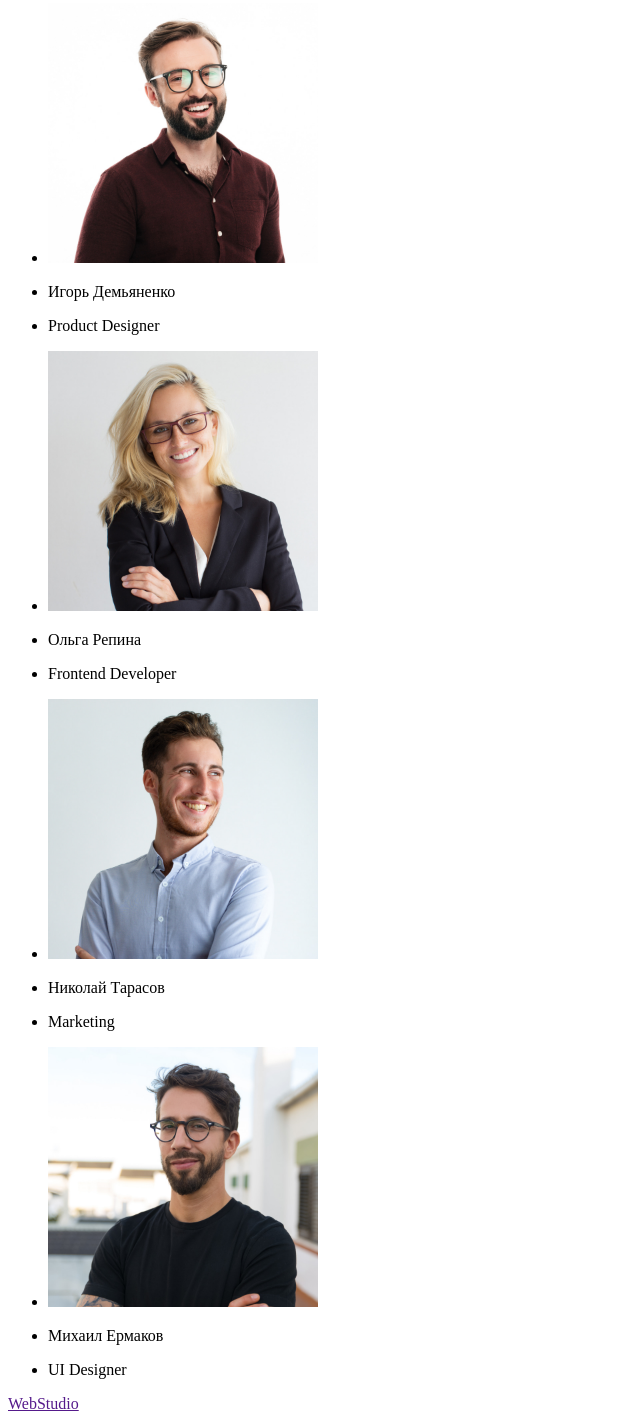
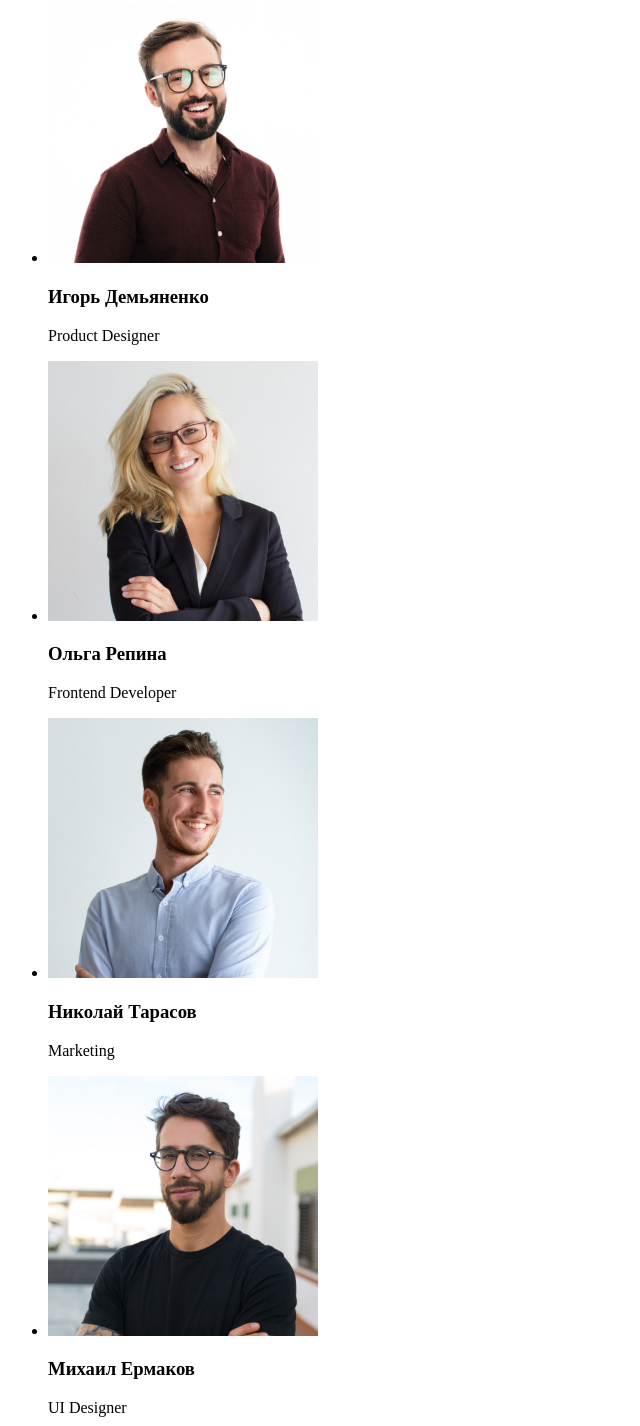
Before and after one commit to yankovskyi-ruslan/goit-markup-hw-01, a plain HTML site: page index.html in a window 1280 px wide. Shown: the part 1570-2996 px from the top of the page, without its empty margins (0-640 px from the left). Drawn offline with Linux system fonts and the light colour scheme.

Commit message:
исправил замечания

```diff
--- a/index.html
+++ b/index.html
@@ -101,11 +101,9 @@
               width="270"
               height="260"
             />
+            <h3>Игорь Демьяненко</h3>
+            <p lang="en">Product Designer</p>
           </li>
-          <li><p>Игорь Демьяненко</p></li>
-          <li><p lang="en">Product Designer</p></li>
-        </ul>
-        <ul>
           <li>
             <img
               src="./images/team/img-2sq.jpg"
@@ -113,11 +111,9 @@
               width="270"
               height="260"
             />
+            <h3>Ольга Репина</h3>
+            <p lang="en">Frontend Developer</p>
           </li>
-          <li><p>Ольга Репина</p></li>
-          <li><p lang="en">Frontend Developer</p></li>
-        </ul>
-        <ul>
           <li>
             <img
               src="./images/team/img-3sq.jpg"
@@ -125,11 +121,9 @@
               width="270"
               height="260"
             />
+            <h3>Николай Тарасов</h3>
+            <p lang="en">Marketing</p>
           </li>
-          <li><p>Николай Тарасов</p></li>
-          <li><p lang="en">Marketing</p></li>
-        </ul>
-        <ul>
           <li>
             <img
               src="./images/team/img-4sq.jpg"
@@ -137,9 +131,9 @@
               width="270"
               height="260"
             />
+            <h3>Михаил Ермаков</h3>
+            <p lang="en">UI Designer</p>
           </li>
-          <li><p>Михаил Ермаков</p></li>
-          <li><p lang="en">UI Designer</p></li>
         </ul>
       </section>
     </main>
```
